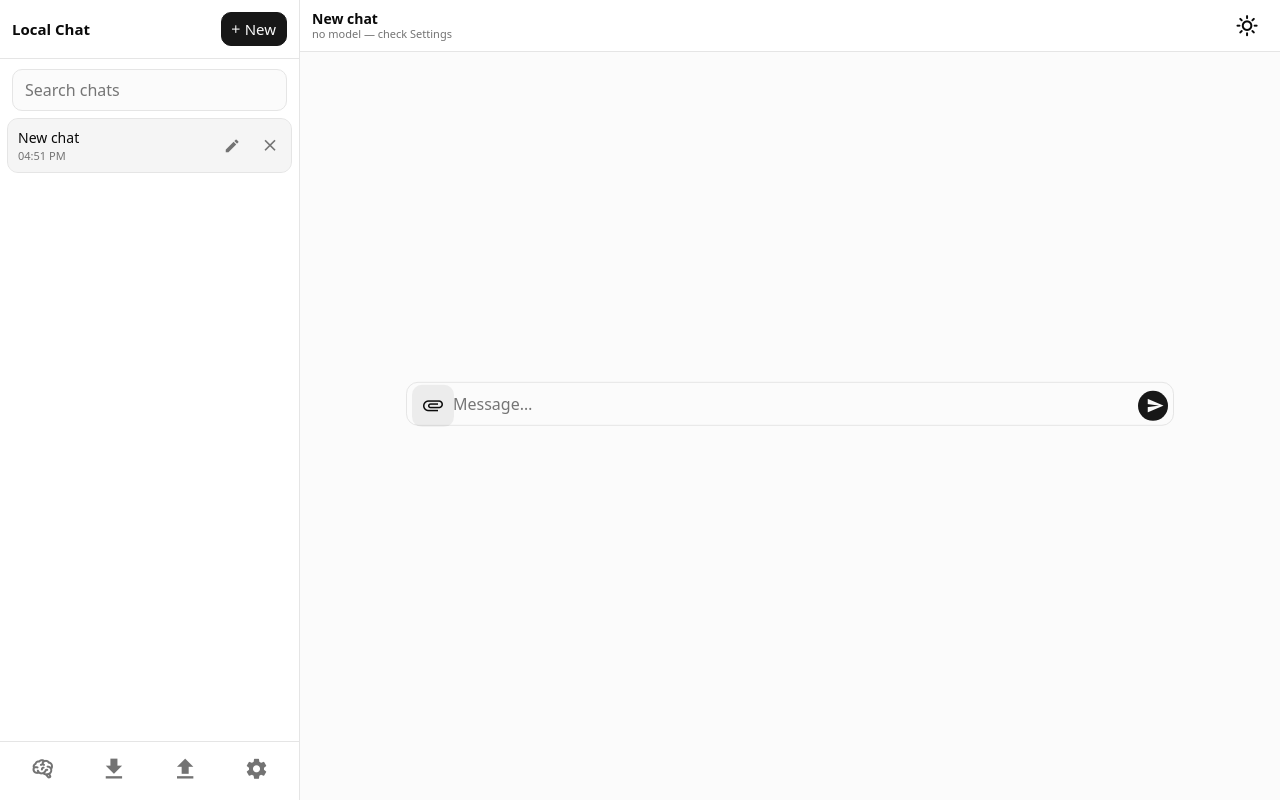
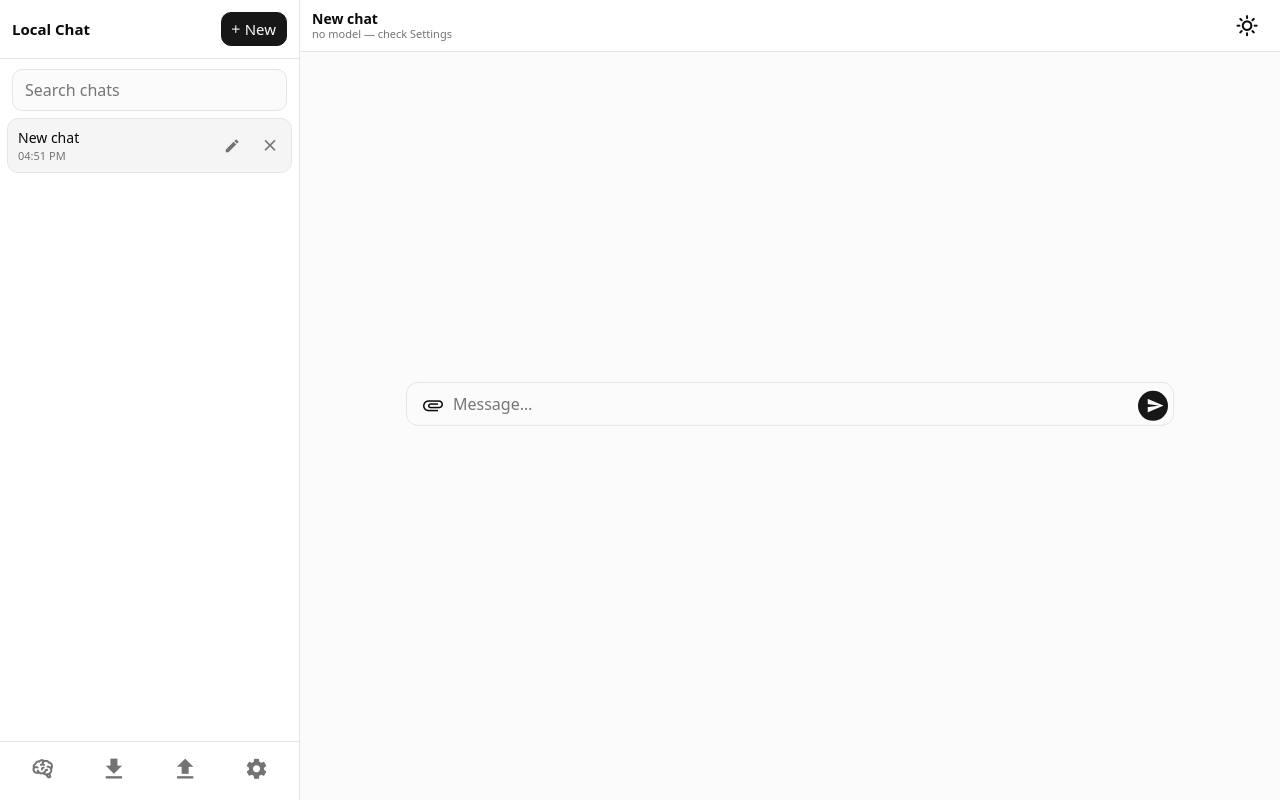
Before and after one commit to KornienkoDev/web-chat, a plain HTML site: page public/index.html in a window 1280 px wide. In both pictures the pointer is over the button 433 px from the left and 405 px from the top of the page. Drawn offline with Linux system fonts and the light colour scheme; no server answers.

Commit message:
style: lighten the paperclip glyph alone and drop its focus ring

```diff
--- a/public/style.css
+++ b/public/style.css
@@ -520,7 +520,11 @@ textarea, input, select { font: inherit; font-size: 16px; color: var(--text); }
 #input::-webkit-scrollbar { display: none; }
 #input:focus { border-color: var(--ring); }
 
-/* The paperclip mirrors the send key inside the field's left edge. */
+/* The paperclip mirrors the send key inside the field's left edge. Only the
+   glyph reacts on hover — no background pill. Returning from the file dialog
+   leaves the button focused, and Chromium then draws a focus ring and keeps
+   the hover tint alive; :focus therefore reverts to the plain colour and the
+   outline is dropped, so the clip never looks stuck-highlighted. */
 .attach-btn {
   position: absolute;
   left: 6px;
@@ -531,8 +535,10 @@ textarea, input, select { font: inherit; font-size: 16px; color: var(--text); }
   border-radius: 999px;
   font-size: 18px;
   color: var(--text-dim);
+  outline: none;
 }
-.attach-btn:hover, .attach-btn:active { color: var(--text); background: var(--hover-tint); }
+.attach-btn:hover { color: var(--text); }
+.attach-btn:focus { color: var(--text-dim); }
 
 /* Staged files, chips above the field: image chips get a thumbnail, document
    chips an icon; the ✕ puts the file back where it came from. */
```
